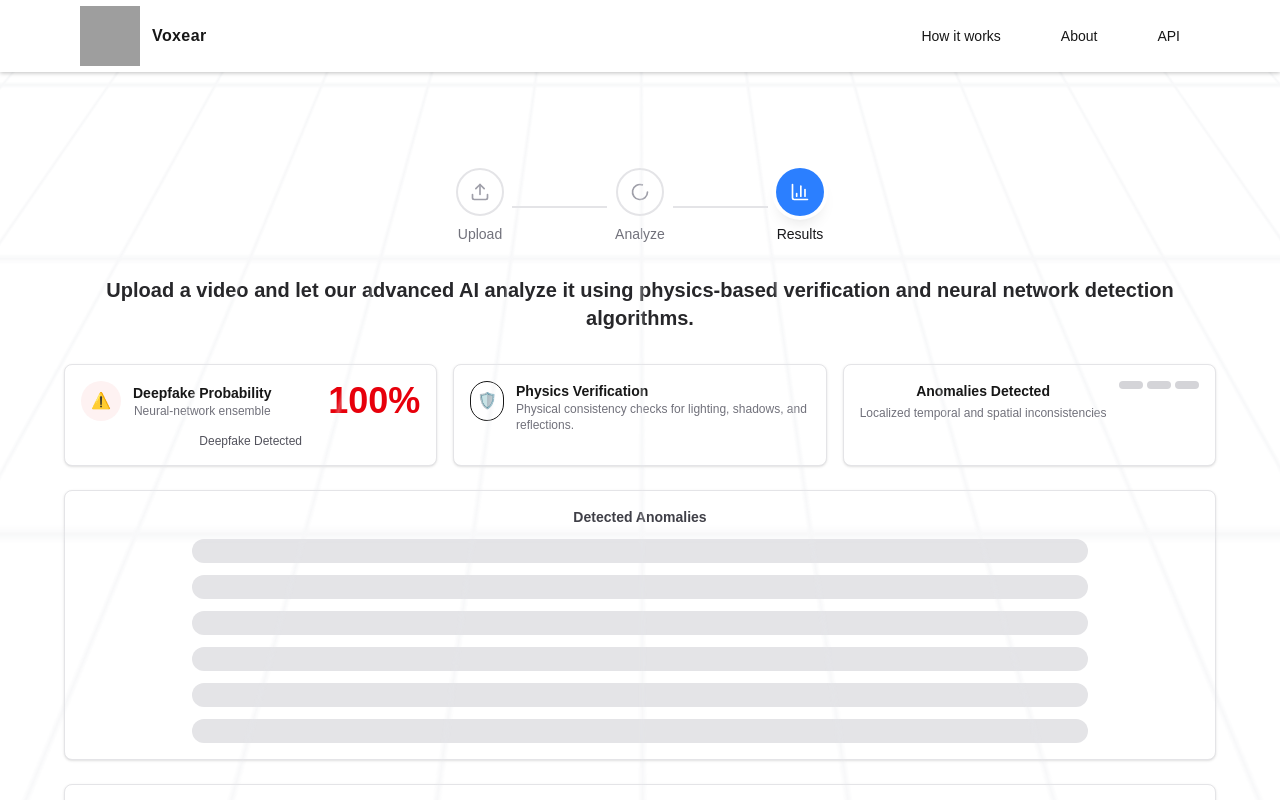
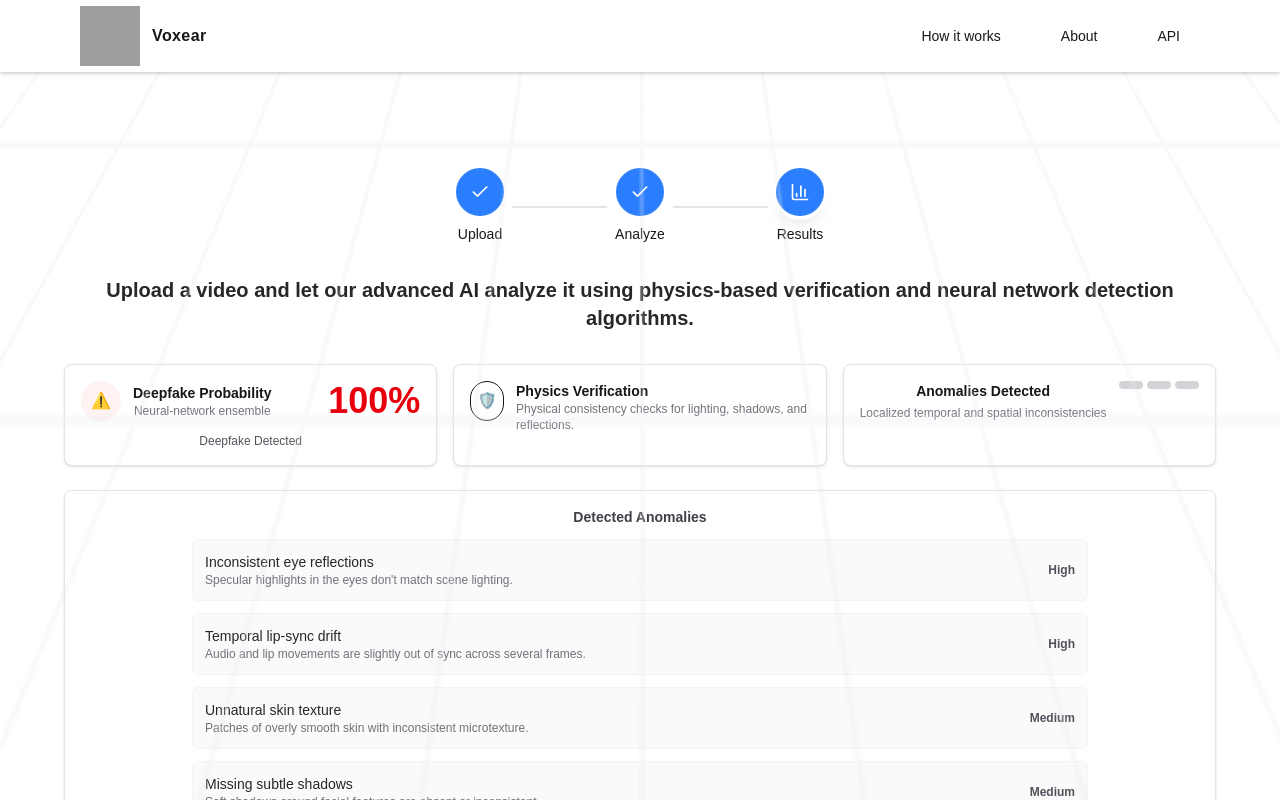
Before and after one commit to Eewonn/voxear, a Next.js app: page /results in a window 1280 px wide. Shown: the top 800 px of the page. Built offline with nearby package versions, Linux system fonts and the light colour scheme; grey boxes are pictures that could not be loaded.

Commit message:
Results: Fixed the Detected Anomaly part

```diff
--- a/src/app/results/page.tsx
+++ b/src/app/results/page.tsx
@@ -1,6 +1,7 @@
 import { NavigationMenuHeader } from "@/components/header/header"
 import { GridBackground } from "@/components/ui/grid-bg"
 import { Upload, BarChart3, Loader2 } from "lucide-react"
+import { NavigationCircle } from "@/components/ui/navigation-circle"
 import React from "react"
 
 export default function ResultsPage() {
@@ -13,42 +14,7 @@ export default function ResultsPage() {
 				<main className="relative z-10 flex flex-1 flex-col items-center pt-16 md:pt-24 text-center gap-6 px-4 w-full">
 					<div className="w-full max-w-6xl">
 						{/* Steps */}
-						<div className="w-full max-w-md mx-auto mb-8">
-							<div className="flex items-center justify-center relative">
-
-								{/* Connector Line */}
-								<div className="absolute top-1/2 left-0 w-full h-[1px] -z-10 bg-transparent flex justify-center">
-									<div className="w-2/3 h-[2px] bg-zinc-200"></div>
-								</div>
-
-								{/* Steps */}
-								<div className="flex justify-between w-full px-8">
-									{/* Step 1: Upload */}
-									<div className="flex flex-col items-center gap-2 bg-white px-2">
-										<div className="flex h-12 w-12 items-center justify-center rounded-full bg-white border-2 border-zinc-200 text-zinc-400">
-											<Upload className="h-5 w-5" />
-										</div>
-										<span className="text-sm font-medium text-zinc-500">Upload</span>
-									</div>
-
-									{/* Step 2: Analyze */}
-									<div className="flex flex-col items-center gap-2 bg-white px-2">
-										<div className="flex h-12 w-12 items-center justify-center rounded-full bg-white border-2 border-zinc-200 text-zinc-400">
-											<Loader2 className="h-5 w-5" />
-										</div>
-										<span className="text-sm font-medium text-zinc-500">Analyze</span>
-									</div>
-
-									{/* Step 3: Results (Active) */}
-									<div className="flex flex-col items-center gap-2 bg-white px-2">
-										<div className="flex h-12 w-12 items-center justify-center rounded-full bg-blue-500 text-white shadow-lg ring-4 ring-white">
-											<BarChart3 className="h-5 w-5" />
-										</div>
-										<span className="text-sm font-medium text-zinc-900">Results</span>
-									</div>
-								</div>
-							</div>
-						</div>
+						<NavigationCircle currentStep={3} />
 
 						<h2 className="text-lg md:text-xl font-semibold text-zinc-800">Upload a video and let our advanced AI analyze it using physics-based verification and neural network detection algorithms.</h2>
 
@@ -97,8 +63,48 @@ export default function ResultsPage() {
 						<div className="mt-6 bg-white border border-zinc-200 rounded-lg p-4 shadow-sm">
 							<div className="text-sm font-semibold text-zinc-700 mb-3">Detected Anomalies</div>
 							<div className="space-y-3">
-								{Array.from({ length: 6 }).map((_, i) => (
-									<div key={i} className="h-6 rounded-full bg-zinc-200 w-full max-w-4xl mx-auto" />
+								{[
+									{
+										title: "Inconsistent eye reflections",
+										desc: "Specular highlights in the eyes don't match scene lighting.",
+										confidence: "High",
+									},
+									{
+										title: "Temporal lip-sync drift",
+										desc: "Audio and lip movements are slightly out of sync across several frames.",
+										confidence: "High",
+									},
+									{
+										title: "Unnatural skin texture",
+										desc: "Patches of overly smooth skin with inconsistent microtexture.",
+										confidence: "Medium",
+									},
+									{
+										title: "Missing subtle shadows",
+										desc: "Soft shadows around facial features are absent or inconsistent.",
+										confidence: "Medium",
+									},
+									{
+										title: "Frame-level warping",
+										desc: "Small spatial warps appear near the jawline on fast motion.",
+										confidence: "Low",
+									},
+									{
+										title: "Color/illumination mismatch",
+										desc: "Local color temperature differs from surrounding pixels.",
+										confidence: "Low",
+									},
+								].map((anomaly, i) => (
+									<div
+										key={i}
+										className="flex items-center justify-between bg-zinc-50 p-3 rounded-md border border-zinc-100 max-w-4xl mx-auto"
+									>
+										<div className="text-left">
+											<div className="text-sm font-medium text-zinc-800">{anomaly.title}</div>
+											<div className="text-xs text-zinc-500">{anomaly.desc}</div>
+										</div>
+										<div className="text-xs font-semibold text-zinc-600">{anomaly.confidence}</div>
+									</div>
 								))}
 							</div>
 						</div>
```
